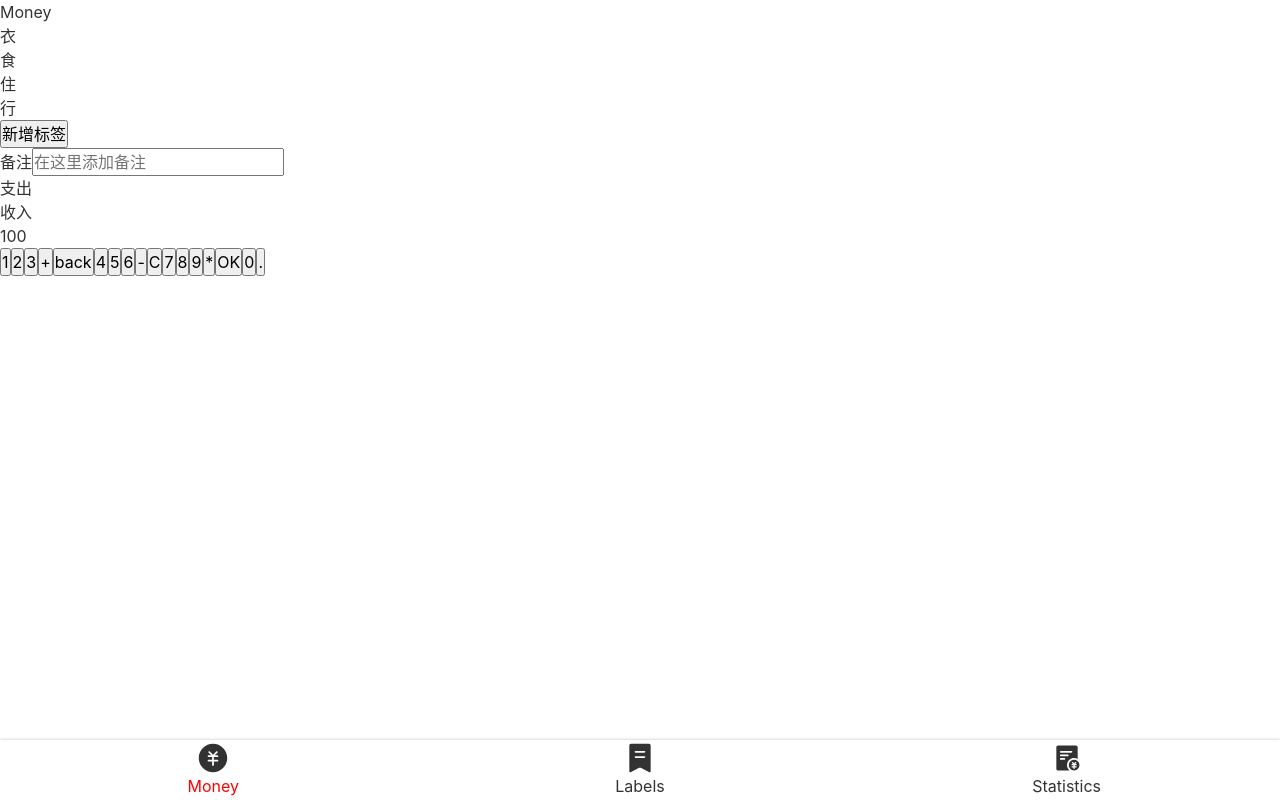
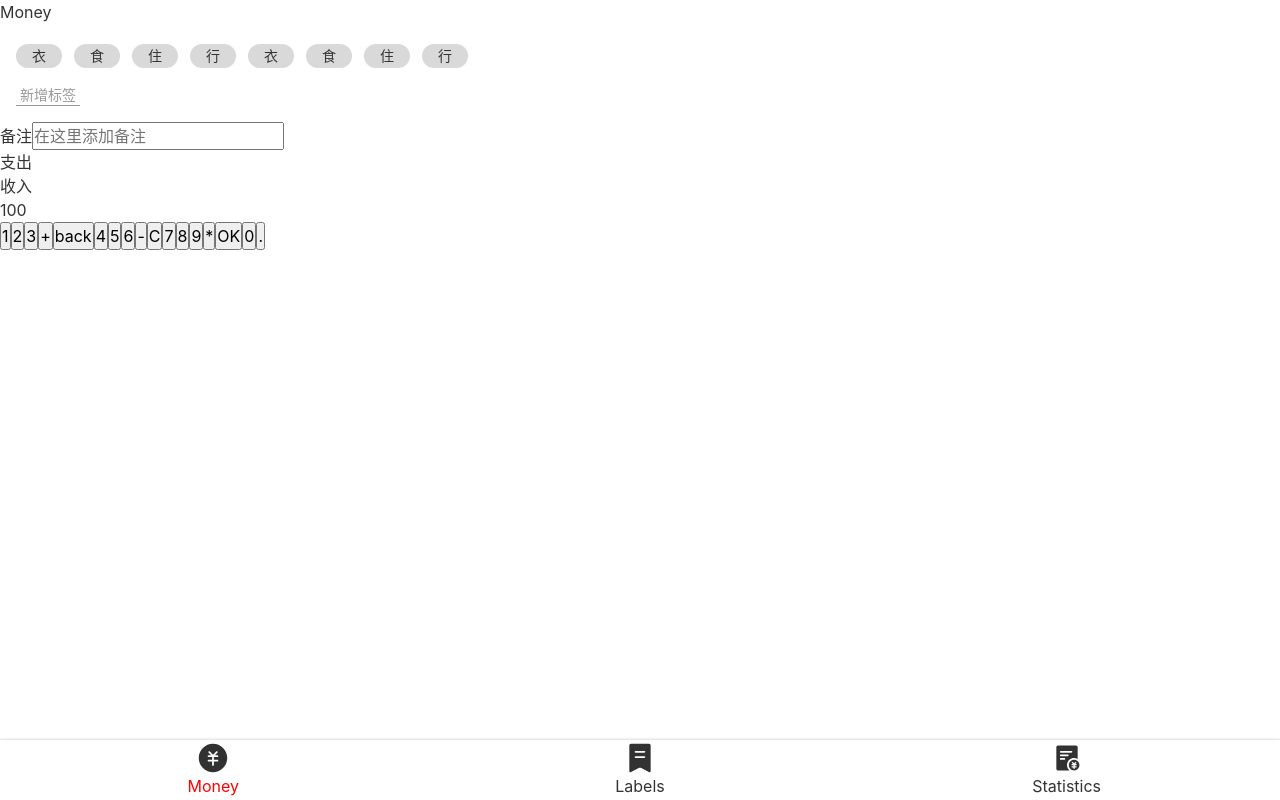
Before and after one commit to wuwenqing-grego/light-book, a Vue app: page /#/money in a window 1280 px wide. Built offline with nearby package versions, Linux system fonts and the light colour scheme.

Commit message:
add Money tags style

```diff
--- a/src/views/Money.vue
+++ b/src/views/Money.vue
@@ -4,13 +4,17 @@
             <p>Money</p>
 
             <div class="tags">
-                <ul>
+                <ul class="list">
+                    <li>衣</li>
+                    <li>食</li>
+                    <li>住</li>
+                    <li>行</li>
                     <li>衣</li>
                     <li>食</li>
                     <li>住</li>
                     <li>行</li>
                 </ul>
-                <div>
+                <div class="new">
                     <button>新增标签</button>
                 </div>
             </div>
@@ -51,3 +55,37 @@
         </Layout>
     </div>
 </template>
+
+<style lang="scss" scoped>
+.tags {
+    font-size: 14px;
+    padding: 16px;
+
+    .list {
+        display: flex;
+        flex-wrap: wrap;
+
+        li {
+            background: #d9d9d9;
+            height: 24px;
+            line-height: 24px;
+            border-radius: 12px;
+            padding: 0 16px;
+            margin-right: 12px;
+            margin-top: 4px;
+        }
+    }
+
+    .new {
+        padding-top: 16px;
+
+        button {
+            background: transparent;
+            border: none;
+            color: #999;
+            border-bottom: 1px solid;
+            padding: 0 4px;
+        }
+    }
+}
+</style>
```
